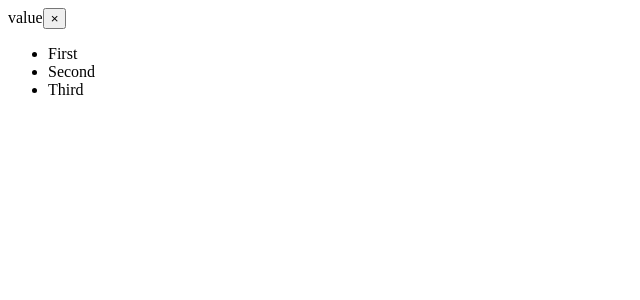
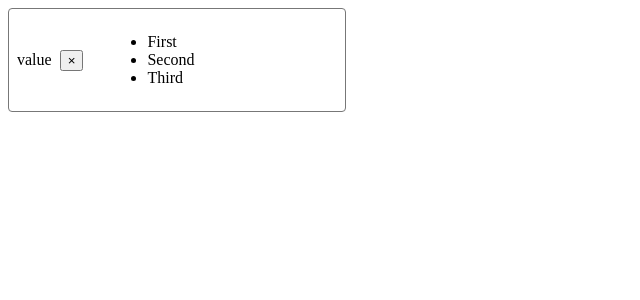
Before and after one commit to Vinnizius1/react_ts-select, a React (Vite) app: page / in a window 1280 px wide. Shown: the top 300 px of the page, without its empty margins (0-640 px from the left). Built offline with nearby package versions, Linux system fonts and the light colour scheme.

Commit message:
início da estilização, tabIndex

```diff
--- a/src/Select.tsx
+++ b/src/Select.tsx
@@ -13,7 +13,7 @@ type SelectProps = {
 
 export default function Select({ value, onChange, options }: SelectProps) {
   return (
-    <div className={styles.container}>
+    <div tabIndex={0} className={styles.container}>
       <span className={styles.value}>value</span>
       <button className={styles["clear-btn"]}>&times;</button>
       <div className={styles.divider}></div>
--- a/src/select.module.css
+++ b/src/select.module.css
@@ -0,0 +1,15 @@
+.container {
+    position: relative;
+    width: 20em;
+    min-height: 1.5em;
+    border: .05em solid #777;
+    display: flex;
+    align-items: center;
+    gap: .5em;
+    padding: .5em;
+    border-radius: .25em;
+}
+
+.container:focus {
+    border-color: hsl(200, 100%, 50%);
+}
```
